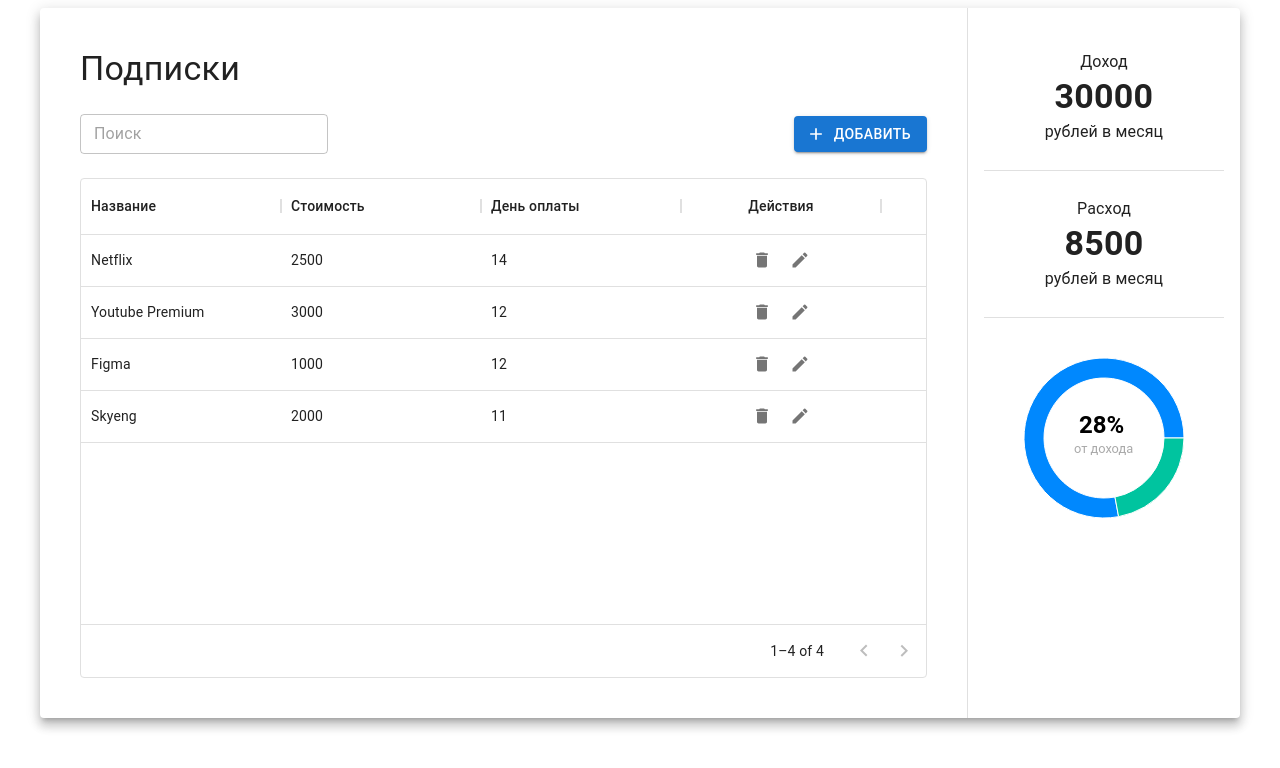
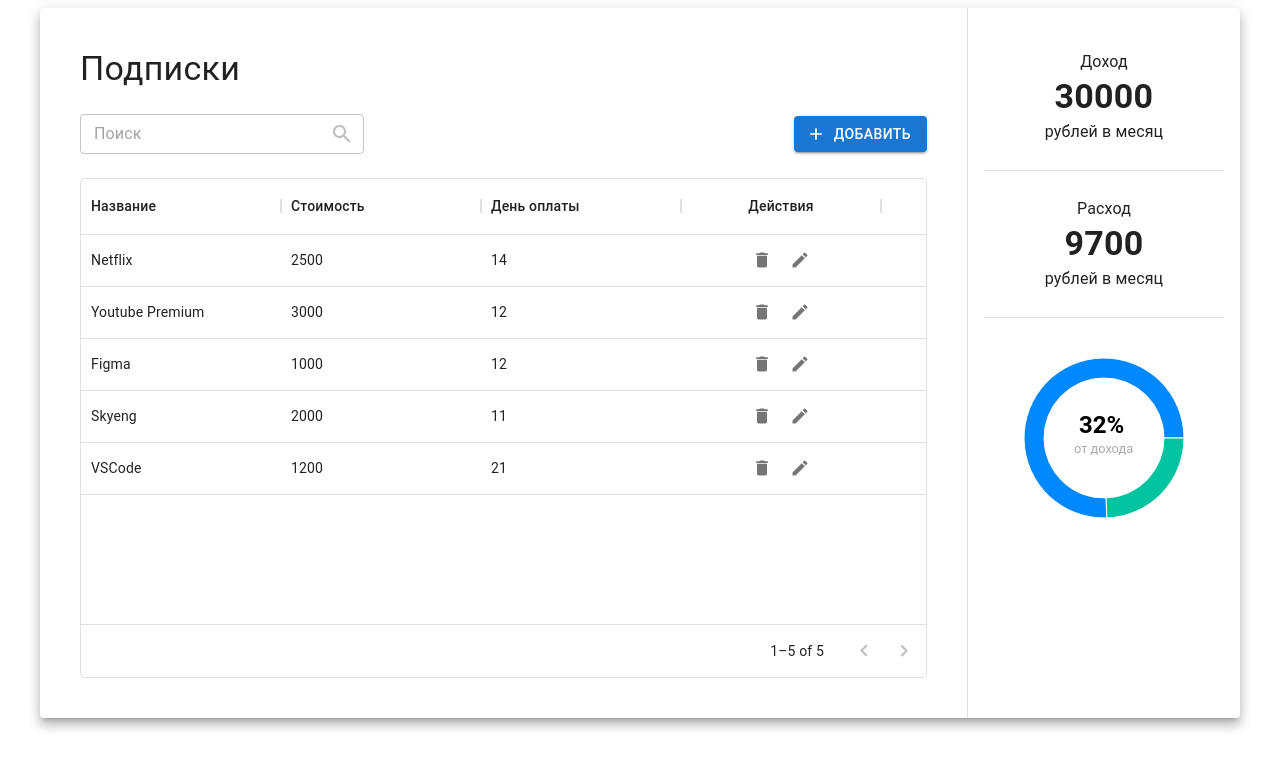
Before and after one commit to alina-yakovleva/subscriptions, a React (Create React App) app: page / in a window 1280 px wide. Shown: the top 768 px of the page. Built offline with nearby package versions, Linux system fonts and the light colour scheme; data requests are answered from the project's data file.

Commit message:
добавлен поиск по записям

```diff
--- a/src/App.js
+++ b/src/App.js
@@ -1,28 +1,31 @@
-import { Box } from "@mui/system";
-import DeleteIcon from "@mui/icons-material/Delete";
-import ModeEditIcon from "@mui/icons-material/ModeEdit";
-import AddIcon from "@mui/icons-material/Add";
-import { Button, TextField, Typography } from "@mui/material";
-import { DataGrid, GridActionsCellItem } from "@mui/x-data-grid";
-import { useEffect, useState } from "react";
+import { useState } from "react";
 import { useDispatch, useSelector } from "react-redux";
 
-import * as actions from "./store/actions";
+import AddIcon from "@mui/icons-material/Add";
+
+import DeleteIcon from "@mui/icons-material/Delete";
+
+import ModeEditIcon from "@mui/icons-material/ModeEdit";
+
+import { Button, Box, Typography } from "@mui/material";
+import { DataGrid, GridActionsCellItem } from "@mui/x-data-grid";
+
 import Layout from "./components/Layout";
 import AddDialog from "./components/AddDialog";
 import EditDialog from "./components/EditDialog";
 
+import * as actions from "./store/actions";
+
+import SearchField from "./components/SearchFirld";
+
 function App() {
   const subscriptions = useSelector((state) => state.subscriptions);
   const loading = useSelector((state) => state.isSubsLoading);
-  const dispatch = useDispatch();
   const [editSub, setEditSub] = useState(null);
 
+  const dispatch = useDispatch();
+
   const [open, setOpen] = useState(false);
-
-  useEffect(() => {
-    dispatch(actions.getSubsAsync());
-  }, []);
 
   const onRemoveSub = (id) => {
     dispatch(actions.removeSubAsync(id));
@@ -68,6 +71,7 @@ function App() {
   const onEditSub = (id, data) => {
     dispatch(actions.editSubAsync(id, data));
   };
+
   return (
     <Layout>
       <Typography variant="h4">Подписки</Typography>
@@ -78,7 +82,8 @@ function App() {
         alignItems="center"
         justifyContent="space-between"
       >
-        <TextField placeholder="Поиск" size="small" />
+        <SearchField />
+
         <Button
           onClick={handleClickOpen}
           startIcon={<AddIcon />}
--- a/src/api/subscription.js
+++ b/src/api/subscription.js
@@ -1,5 +1,5 @@
-export const getSubs = () =>
-  fetch("http://localhost:3001/subscriptions").then((response) =>
+export const getSubs = (value = "") =>
+  fetch(`http://localhost:3001/subscriptions?q=${value}`).then((response) =>
     response.json()
   );
 
--- /dev/null
+++ b/src/components/SearchFirld/index.js
@@ -0,0 +1,50 @@
+import { IconButton, InputAdornment, TextField } from "@mui/material";
+import ClearIcon from "@mui/icons-material/Clear";
+import SearchIcon from "@mui/icons-material/Search";
+import { useEffect, useMemo, useRef, useState } from "react";
+import { useDispatch } from "react-redux";
+import { debouce } from "../../utils";
+import * as actions from "../../store/actions";
+
+const SearchField = () => {
+  const [search, setSearch] = useState("");
+  const dispatch = useDispatch();
+
+  const isFirstRender = useRef(true);
+  const getSubs = (value) => {
+    dispatch(actions.getSubsAsync(value));
+  };
+
+  const getSubsDebouced = useMemo(() => debouce(getSubs, 350), []);
+
+  useEffect(() => {
+    const fn = isFirstRender.current ? getSubs : getSubsDebouced;
+
+    fn(search);
+
+    isFirstRender.current = false;
+  }, [search]);
+
+  return (
+    <TextField
+      value={search}
+      onChange={(e) => setSearch(e.target.value)}
+      placeholder="Поиск"
+      size="small"
+      InputProps={{
+        endAdornment: (
+          <InputAdornment position="end">
+            <IconButton
+              disabled={!search}
+              onClick={() => setSearch("")}
+              edge="end"
+            >
+              {search ? <ClearIcon /> : <SearchIcon />}
+            </IconButton>
+          </InputAdornment>
+        ),
+      }}
+    />
+  );
+};
+export default SearchField;
--- a/src/db.json
+++ b/src/db.json
@@ -23,6 +23,12 @@
       "name": "Skyeng",
       "price": 2000,
       "day": 11
+    },
+    {
+      "name": "VSCode",
+      "price": 1200,
+      "day": 21,
+      "id": 5
     }
   ]
 }
--- a/src/store/actions.js
+++ b/src/store/actions.js
@@ -12,10 +12,10 @@ export const setSubs = (subs) => ({
   payload: subs,
 });
 
-export const getSubsAsync = () => async (dispatch) => {
+export const getSubsAsync = (value) => async (dispatch) => {
   dispatch(setSubsLoading(true));
   try {
-    const subs = await api.getSubs();
+    const subs = await api.getSubs(value);
     dispatch(setSubs(subs));
   } catch (e) {
     alert("Ошибка при выводе списка");
--- a/src/store/reducer.js
+++ b/src/store/reducer.js
@@ -40,6 +40,7 @@ const reducer = (state = initialState, action) => {
         ),
       };
     }
+
     default:
       return state;
   }
--- /dev/null
+++ b/src/utils.js
@@ -0,0 +1,10 @@
+export const debouce = (cb, delay) => {
+  let timer;
+  return function () {
+    const fn = cb.bind(this, Array.from(arguments));
+
+    clearTimeout(timer);
+
+    timer = setTimeout(fn, delay);
+  };
+};
```
